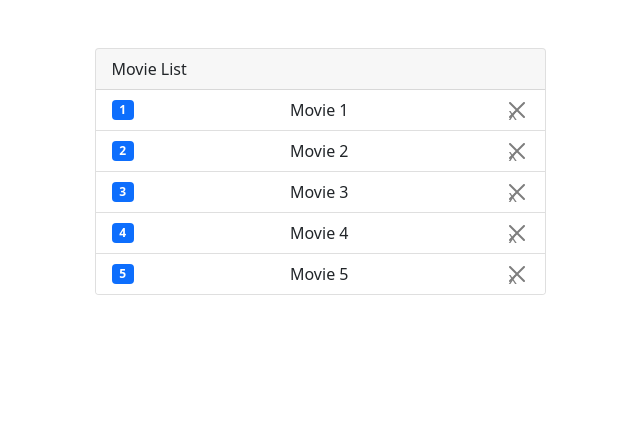
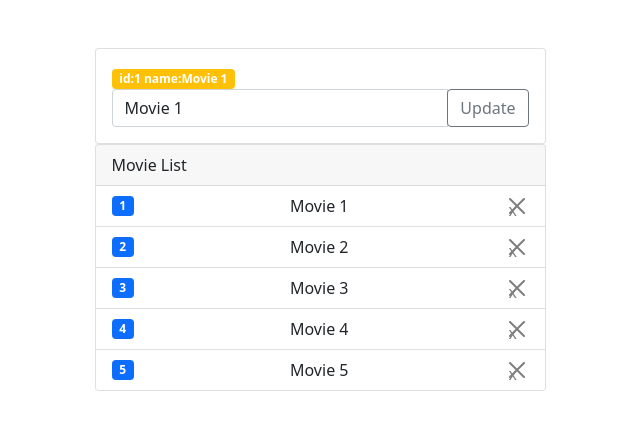
Before and after one commit to Furkan-Zengin/AngularProjects, an Angular app in the folder MovieApp/: page / in a window 1280 px wide. Shown: the top 430 px of the page, without its empty margins (320-960 px from the left). Built offline with nearby package versions, Linux system fonts and the light colour scheme.

Commit message:
Event updarew buttonn

```diff
--- a/MovieApp/src/app/movies/movies.component.html
+++ b/MovieApp/src/app/movies/movies.component.html
@@ -1,9 +1,23 @@
+<div class="card" *ngIf="selectedMovie">
+  <div class="card-body">
+    <span class="badge bg-warning">
+      id:{{selectedMovie.id}} name:{{selectedMovie.name}}
+    </span>
+    <div class="input-group">
+      <input type="text" [(ngModel)]="selectedMovie.name" class="form-control">
+      <div class="input-group-append">
+        <button class="btn btn-outline-secondary" type="button">Update</button>
+      </div>
+    </div>
+  </div>
+</div>
 <div class="card">
   <div class="card-header">
     {{title}}
   </div>
   <ul class="list-group list-group-flush">
-    <li *ngFor="let movie of movies" class="list-group-item d-flex justify-content-between align-items-center">
+    <li *ngFor="let movie of movies" (click)="onSelect(movie)" class="list-group-item d-flex justify-content-between align-items-center"
+    [class.active]="movie===selectedMovie">
       <span class="badge bg-primary"> {{movie.id}}</span> {{movie.name}}
       <span class="btn-close rounded-pill">x</span>
   </ul>
--- a/MovieApp/src/app/movies/movies.component.ts
+++ b/MovieApp/src/app/movies/movies.component.ts
@@ -1,4 +1,5 @@
 import { Component } from "@angular/core";
+import { Movie } from "../movie";
 import  {Movies} from "../movie.datasource";
 
 @Component({
@@ -7,6 +8,10 @@
   styleUrls: ['./movies.component.css']
 })
 export class MoviesComponent{
- title = 'Movie List';
+ title =  'Movie List';
  movies=Movies;
+ selectedMovie : Movie = new Movie(1,"Movie 1");
+ onSelect(movie:Movie):void{
+  this.selectedMovie = movie;
+ }
 }
```
Also changed, not shown: MovieApp/src/app/app.module.ts (+5 -2 lines).
